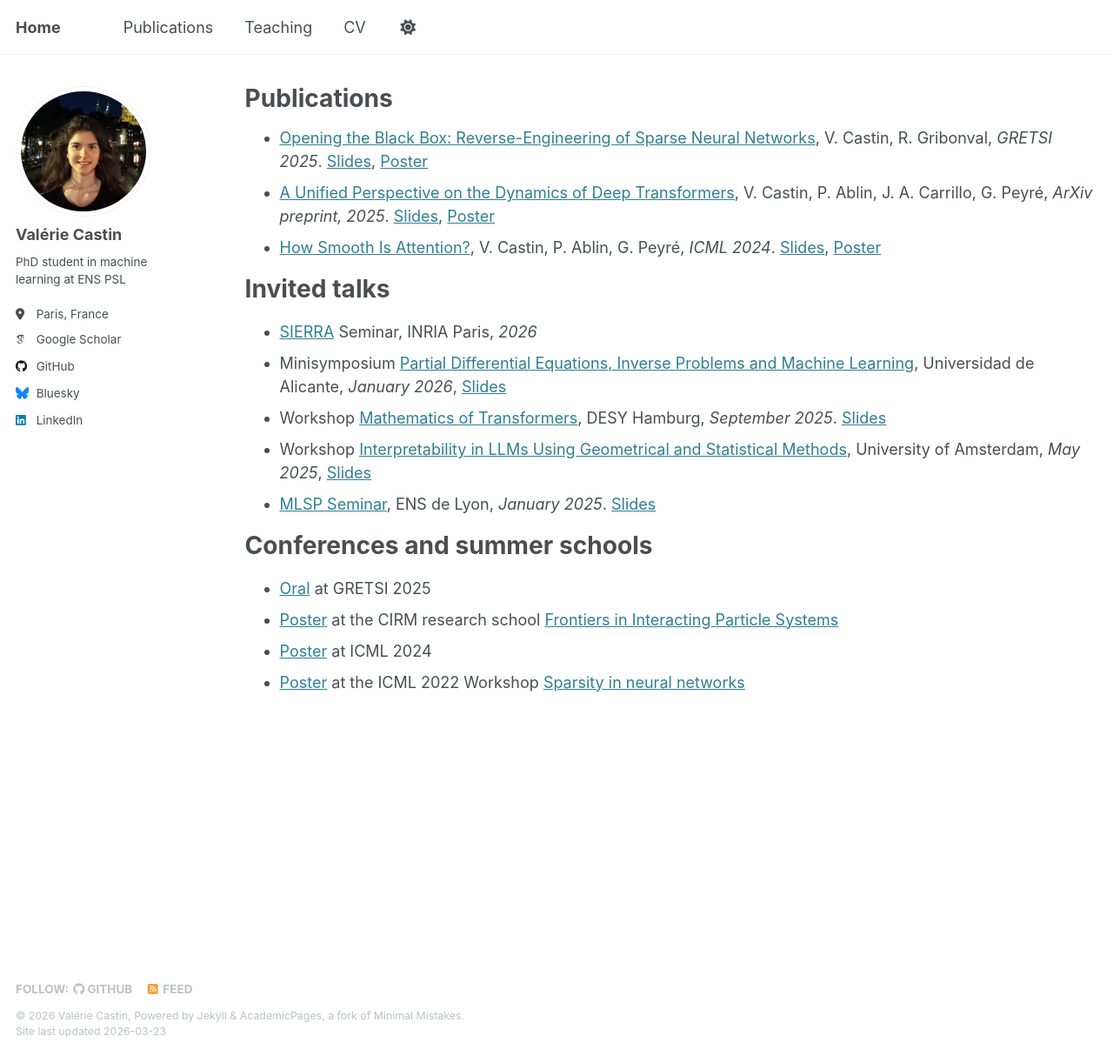
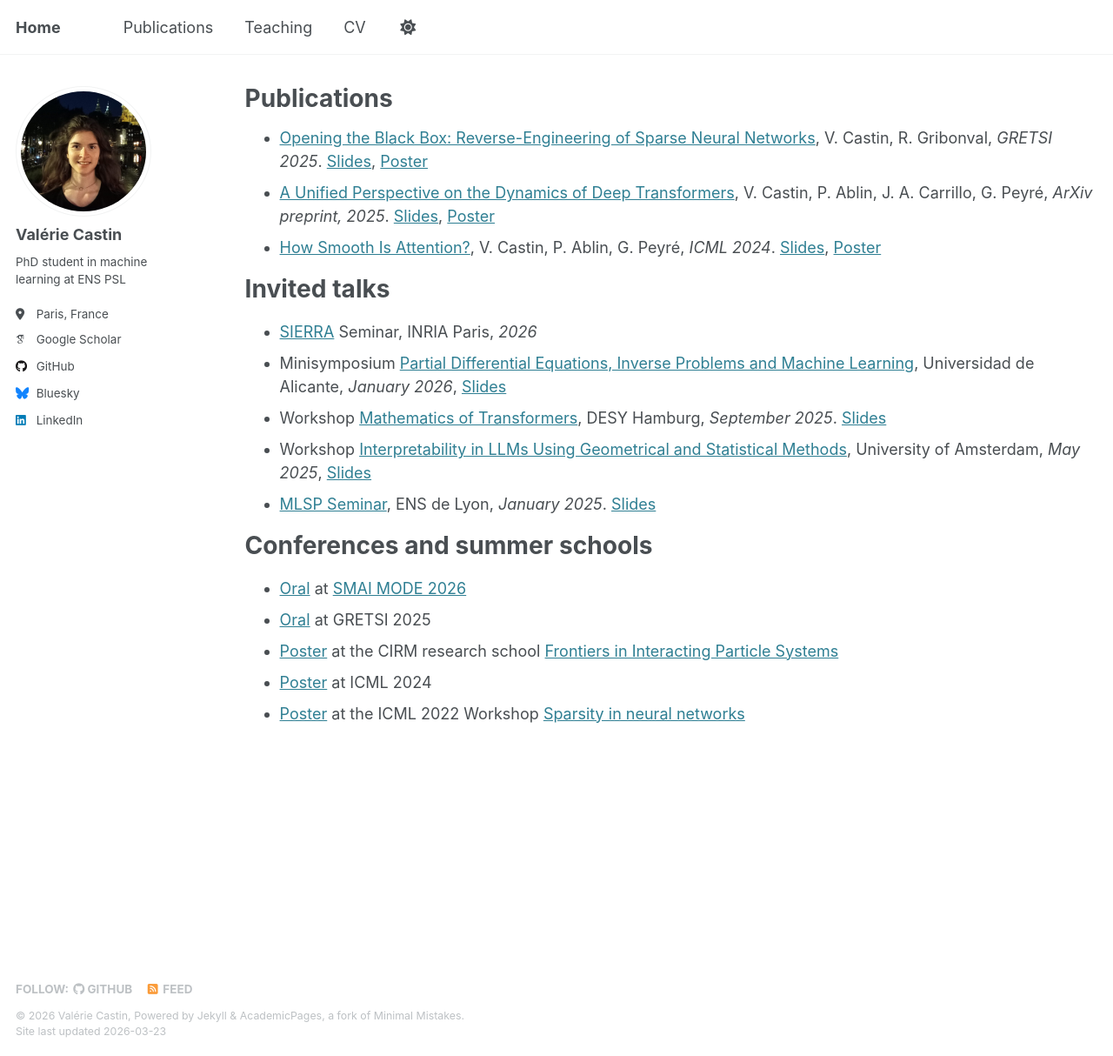
Before and after one commit to vcastin/vcastin.github.io, a Jekyll site: the page built from _pages/publications.md, in a window 1280 px wide and 1214 px high. Shown: the whole window at 87% size. Built offline with Jekyll 4.4.1, drawn with Linux system fonts in a browser that asks for light colours; some web fonts are replaced.

Commit message:
added slides smai mode

```diff
--- a/_pages/publications.md
+++ b/_pages/publications.md
@@ -21,6 +21,7 @@ Invited talks
 
 Conferences and summer schools
 ======
+- [Oral](http://vcastin.github.io/files/diapos/26_03_19_nice.pdf) at [SMAI MODE 2026](https://mode2026.sciencesconf.org/resource/page/id/5)
 - [Oral](http://vcastin.github.io/files/diapos/2025_08_GRETSI.pdf) at GRETSI 2025
 - [Poster](http://vcastin.github.io/files/posters/2024_CIRM.pdf) at the CIRM research school [Frontiers in Interacting Particle Systems](https://conferences.cirm-math.fr/3050.html)
 - [Poster](http://vcastin.github.io/files/posters/2024_ICML.pdf) at ICML 2024
```
Also changed, not shown: 1 other file.
